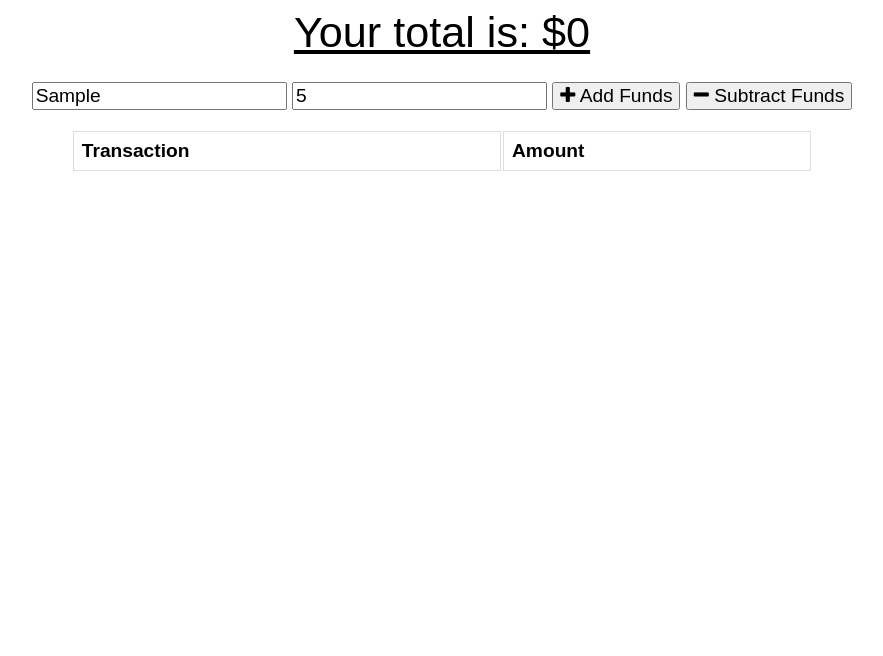
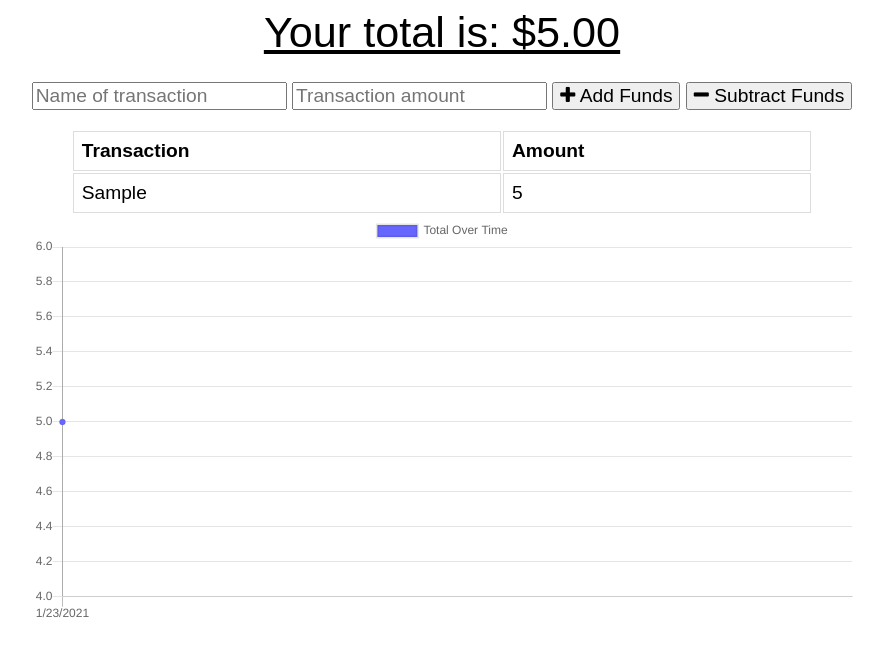
Before and after one commit to Alischrec/Budget_Tracker, a website: page public/index.html in a window 1280 px wide. Both pictures are taken after typing "Sample", "5" into the empty fields and a click on the button "Add Funds". Shown: the whole page, without its empty margins (198-1081 px from the left). Drawn offline with nearby package versions, Linux system fonts and the light colour scheme; no server answers.

Commit message:
added service worker and fixed code in index.js

```diff
--- a/public/db.js
+++ b/public/db.js
@@ -1,40 +1,40 @@
-const db;
+let db;
 // create a new db request for a "budget" database.
-const request = window.indexedDB.open("budget", 1);
+const request = indexedDB.open("budget", 1);
 
-request.onupgradeneeded = (event) => {
+request.onupgradeneeded = function (event) {
   // create object store called "pending" and set autoIncrement to true
   const db = event.target.result;
-  db.createObjectStore('pending', { autoincrement: true })
-
-  toDoListStore.createIndex("transactionIndex", "transaction");
+  db.createObjectStore("pending", { autoIncrement: true });
 };
 
-request.onsuccess = (event) => {
+request.onsuccess = function (event) {
   db = event.target.result;
-  // Hey browser, ar you online? If you are, checkDatabase()
+
+  // check if app is online before reading from db
   if (navigator.onLine) {
     checkDatabase();
   }
 };
 
-request.onerror = (event) => {
-  // log error here
-  console.log(event.target.errorCode)
+request.onerror = function (event) {
+  console.log("Woops! " + event.target.errorCode);
 };
 
 function saveRecord(record) {
-  // create a transaction on the pending db with readwrite access
-  const transaction = db.transaction(['pending'], 'readwrite')
+  // open a transaction on the pending object store in the budget db with readwrite access
+  const transaction = db.transaction(["pending"], "readwrite");
+
   // access your pending object store
   const store = transaction.objectStore("pending");
+
   // add record to your store with add method.
   store.add(record);
 }
 
 function checkDatabase() {
-  // open a transaction on your pending db
-  const transaction = db.transaction(['pending'], 'readwrite')
+  // open a transaction on the pending object store in the budget db
+  const transaction = db.transaction(["pending"], "readwrite");
   // access your pending object store
   const store = transaction.objectStore("pending");
   // get all records from store and set to a variable
@@ -42,20 +42,22 @@ function checkDatabase() {
 
   getAll.onsuccess = function () {
     if (getAll.result.length > 0) {
-      fetch('/api/transaction/bulk', {
-        method: 'POST',
+      fetch("/api/transaction/bulk", {
+        method: "POST",
         body: JSON.stringify(getAll.result),
         headers: {
-          Accept: 'application/json, text/plain, */*',
-          'Content-Type': 'application/json',
-        },
+          Accept: "application/json, text/plain, */*",
+          "Content-Type": "application/json"
+        }
       })
-        .then((response) => response.json())
+        .then(response => response.json())
         .then(() => {
           // if successful, open a transaction on your pending db
-          const transaction = db.transaction(['pending'], 'readwrite')
+          const transaction = db.transaction(["pending"], "readwrite");
+
           // access your pending object store
           const store = transaction.objectStore("pending");
+
           // clear all items in your store
           store.clear();
         });
@@ -64,4 +66,4 @@ function checkDatabase() {
 }
 
 // listen for app coming back online
-window.addEventListener('online', checkDatabase);
+window.addEventListener("online", checkDatabase);
--- a/public/index.html
+++ b/public/index.html
@@ -1,5 +1,6 @@
 <!DOCTYPE html>
 <html lang="en">
+
 <head>
   <meta charset="UTF-8">
   <meta name="viewport" content="width=device-width, initial-scale=1.0">
@@ -13,6 +14,7 @@
 
   <title>Budget Tracker</title>
 </head>
+
 <body>
   <div class="wrapper">
     <div class="total">
@@ -43,6 +45,15 @@
   </div>
 
   <script src="https://cdn.jsdelivr.net/npm/chart.js@2.8.0"></script>
+  <script src='db.js'></script>
   <script src="index.js"></script>
+  <script>
+    if ('serviceWorker' in navigator) {
+      navigator.serviceWorker
+        .register('/service-worker.js')
+        .then(function () { console.log("Service Worker Registered"); });
+    }
+  </script>
 </body>
+
 </html>
--- a/public/index.js
+++ b/public/index.js
@@ -2,9 +2,7 @@ let transactions = [];
 let myChart;
 
 fetch('/api/transaction')
-  .then((response) => {
-    return response.json();
-  })
+  .then((response) => response.json())
   .then((data) => {
     // save db data on global variable
     transactions = data;
@@ -63,7 +61,7 @@ function populateChart() {
     myChart.destroy();
   }
 
-  const ctx = document.getElementById('my-chart').getContext('2d');
+  const ctx = document.getElementById('myChart').getContext('2d');
 
   myChart = new Chart(ctx, {
     type: 'line',
@@ -84,7 +82,7 @@ function populateChart() {
 function sendTransaction(isAdding) {
   const nameEl = document.querySelector('#t-name');
   const amountEl = document.querySelector('#t-amount');
-  const errorEl = document.querySelector('form .error');
+  const errorEl = document.querySelector('.form .error');
 
   // validate form
   if (nameEl.value === '' || amountEl.value === '') {
@@ -123,9 +121,7 @@ function sendTransaction(isAdding) {
       'Content-Type': 'application/json',
     },
   })
-    .then((response) => {
-      return response.json();
-    })
+    .then((response) => response.json())
     .then((data) => {
       if (data.errors) {
         errorEl.textContent = 'Missing Information';
@@ -145,12 +141,12 @@ function sendTransaction(isAdding) {
     });
 }
 
-document.querySelector('#add-btn').onclick = function () {
+document.querySelector('#add-btn').addEventListener('click', function (event) {
   event.preventDefault();
   sendTransaction(true);
-};
+});
 
-document.querySelector('#sub-btn').onclick = function () {
+document.querySelector('#sub-btn').addEventListener('click', function (event) {
   event.preventDefault();
   sendTransaction(false);
-};
+});
```
Also changed, not shown: public/service-worker.js (+9 -8 lines), public/manifest.webmanifest.
